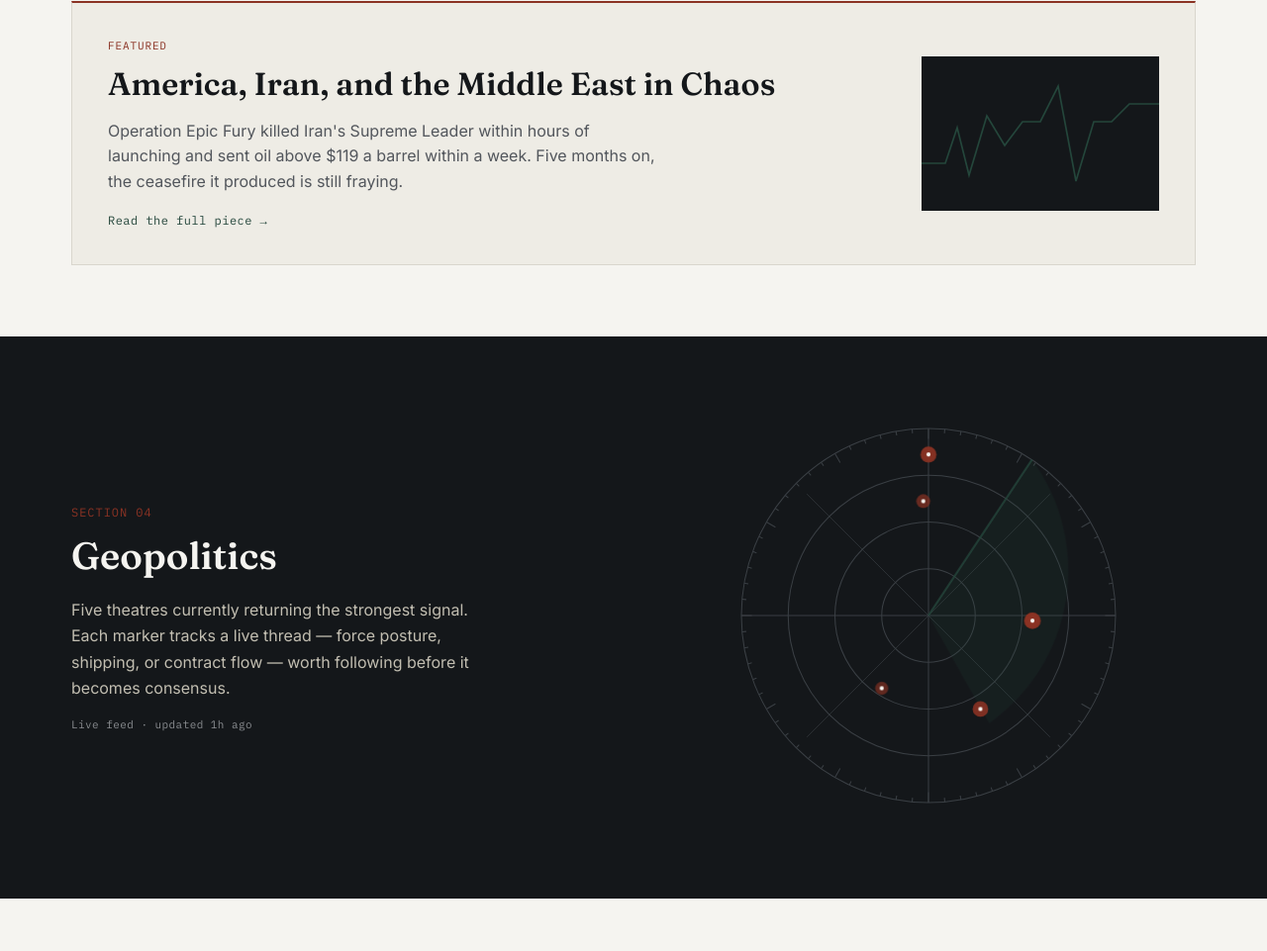
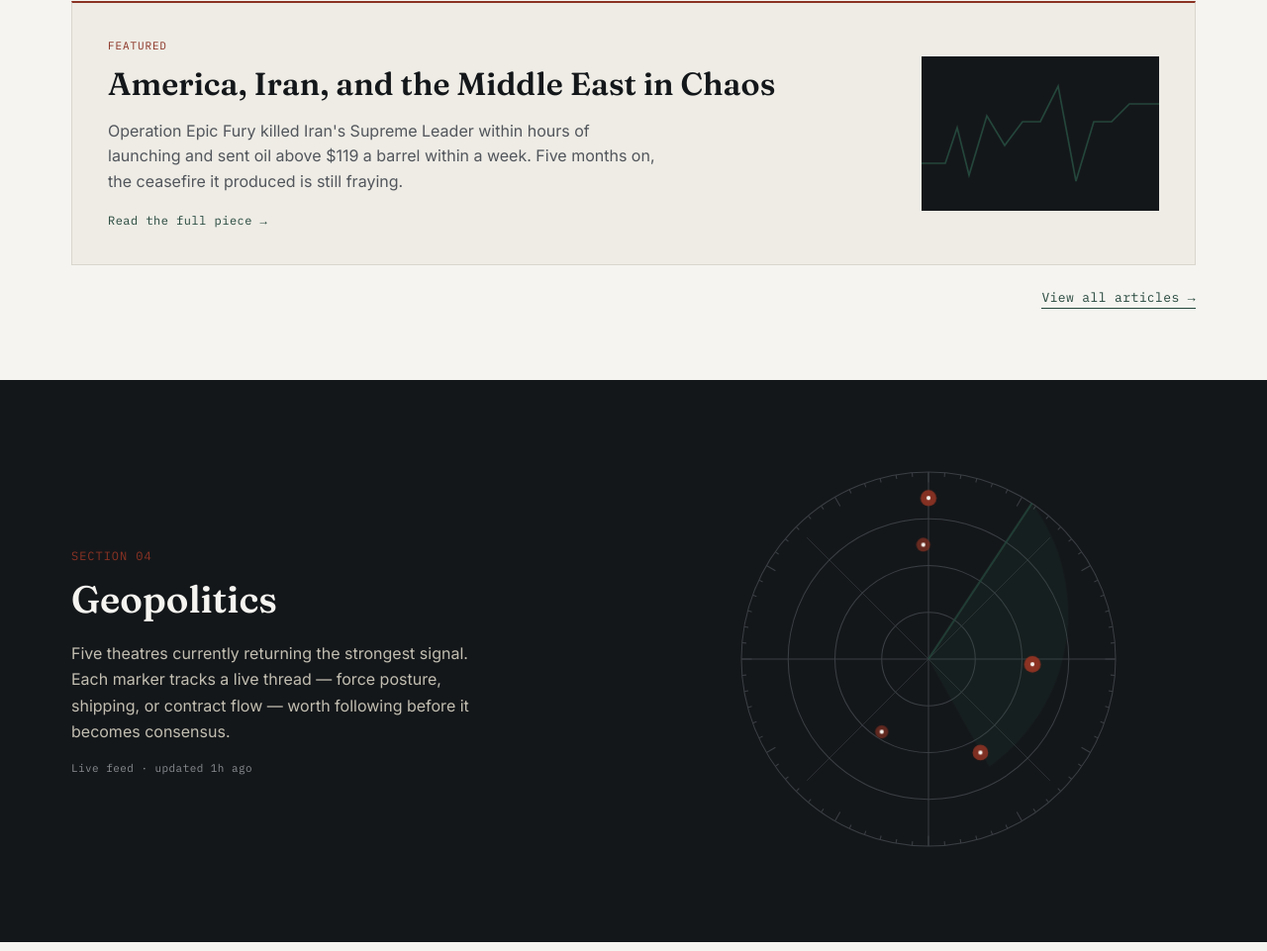
Before and after one commit to CoreyH2005/the-global-monitor, a website: page The_Global_Monitor_dc.html in a window 1280 px wide. Shown: the part 1749-2710 px from the top of the page at 99% size. Drawn offline with nearby package versions, Linux system fonts and the light colour scheme.

Commit message:
Add 'View all articles' link under the featured article
Co-Authored-By: Claude Opus 4.8 <noreply@anthropic.com>

```diff
--- a/The_Global_Monitor_dc.html
+++ b/The_Global_Monitor_dc.html
@@ -181,6 +181,9 @@
           <polyline points="0,90 20,90 30,60 40,100 55,50 70,75 85,55 100,55 115,25 130,105 145,55 160,55 175,40 200,40" fill="none" stroke="#24463B" stroke-width="1.4"></polyline>
         </svg>
       </button>
+      <div style="margin-top:24px; display:flex; justify-content:flex-end;">
+        <a href="news.html" style="text-decoration:none; font-family:'IBM Plex Mono',monospace; font-size:13px; color:#24463B; letter-spacing:0.03em; border-bottom:1px solid #24463B; padding-bottom:2px;">View all articles →</a>
+      </div>
     </div>
   </section>
 
```
Also changed, not shown: index.html (+3 -0 lines).
